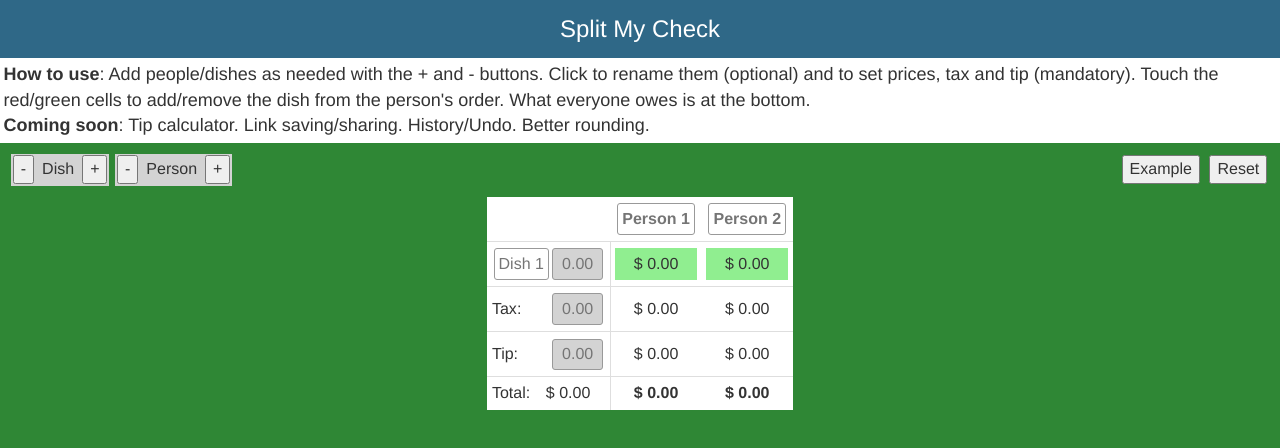
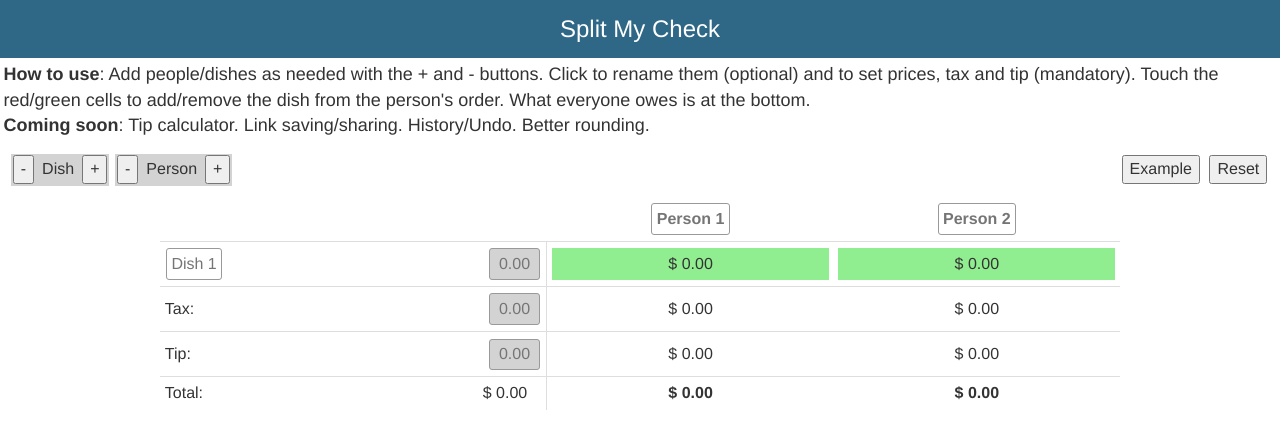
Before and after one commit to mritterhoff/splitmycheck, a React (Create React App) app: page / in a window 1280 px wide. Shown: the top 448 px of the page. Built offline with nearby package versions, Linux system fonts and the light colour scheme.

Commit message:
minor style tweak

```diff
--- a/src/css/Splitter.css
+++ b/src/css/Splitter.css
@@ -82,10 +82,8 @@ div.td:first-child {
 }
 
 .splitterContainer {
-  height: 100vh;
   display: inline-block;
   min-width: 100%;
-  background-color: #2F8735;
 }
 
 /* Mobile Styles */
@@ -97,14 +95,22 @@ div.td:first-child {
   .th {
     padding: .1em;
   }
+
+  .table {
+    width: 100%;
+  }
 }
 
 /* Tablet Styles */
 @media only screen and (min-width: 401px) and (max-width: 960px) {
-
+  .table {
+    width: 100%;
+  }
 }
 
 /* Desktop Styles */
 @media only screen and (min-width: 961px) {
-
+  .table {
+    min-width: 960px;
+  }
 }
```
